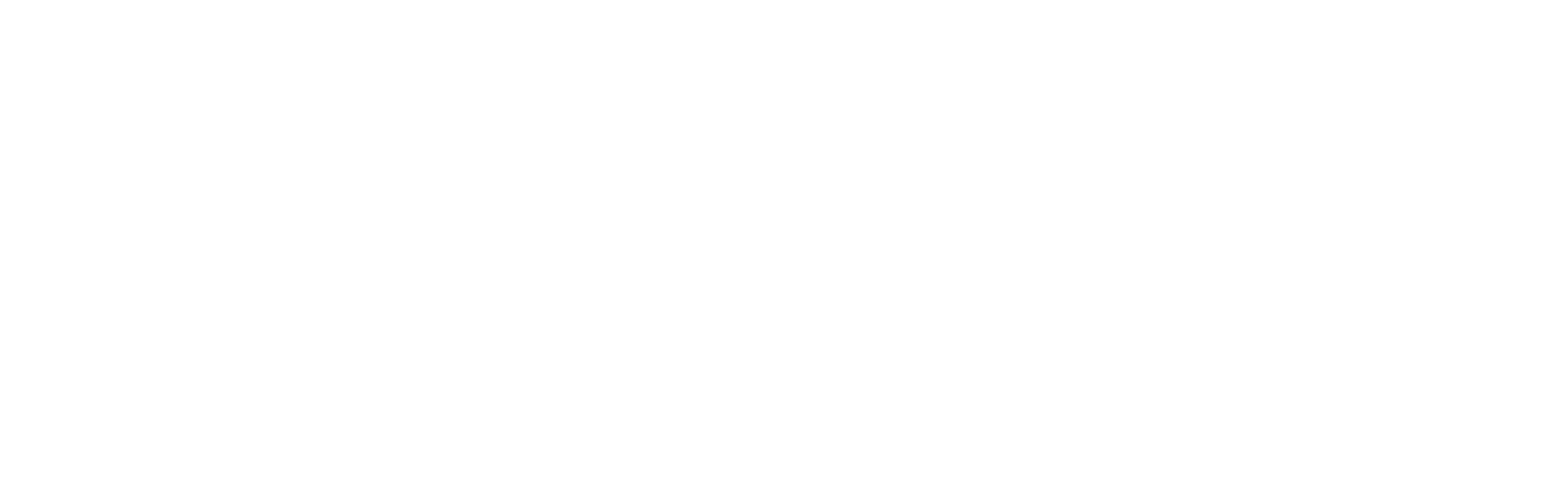
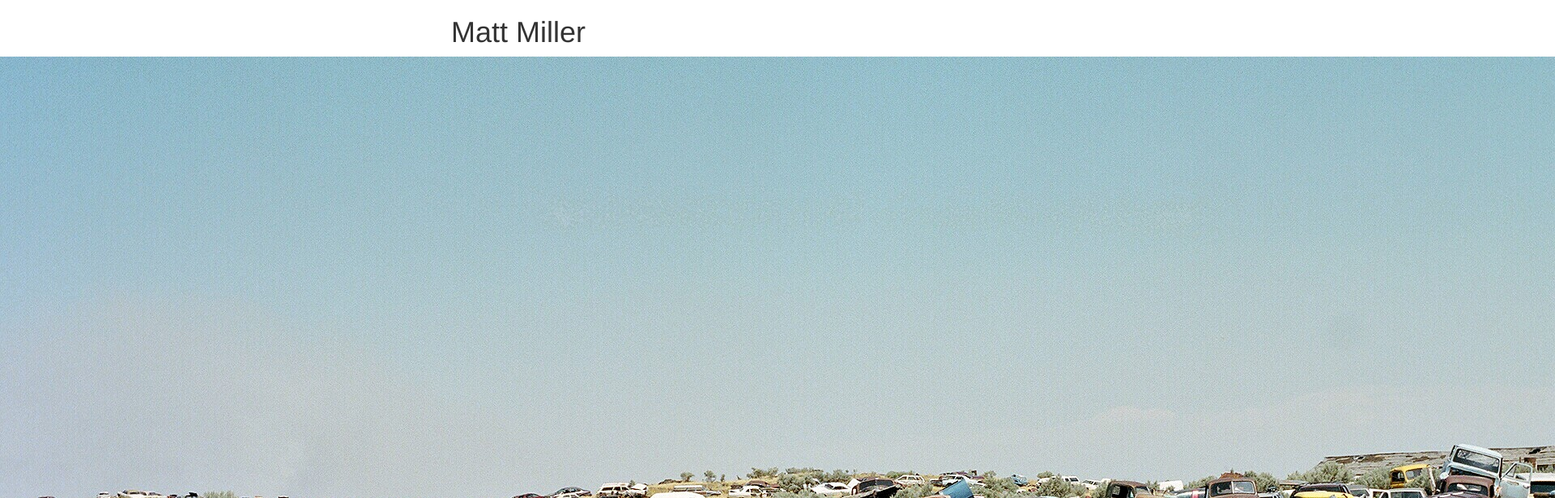
Before and after one commit to mattfmiller/my-portfolio, a plain HTML site: page index.html in a window 1280 px wide. Shown: the top 616 px of the page at 81% size, 1920 px wide, since content can reach past the window. Drawn offline with Linux system fonts and the light colour scheme.

Commit message:
Add banner image and text

```diff
--- a/css/styles.css
+++ b/css/styles.css
@@ -0,0 +1,10 @@
+.banner {
+  text-align: center;
+  max-width: 100vw;
+  font-size:
+  display: block;
+  margin-left: auto;
+  margin-right: auto;
+  top: 0;
+  position: absolute;
+}
--- a/index.html
+++ b/index.html
@@ -7,6 +7,9 @@
     <title></title>
   </head>
   <body>
-
+    <div class="banner">
+      <h1>Matt Miller</h1>
+      <img src="img/banner.jpg" alt="banner photo">
+    </div>
   </body>
 </html>
```
Also changed, not shown: img/banner.jpg (added).
